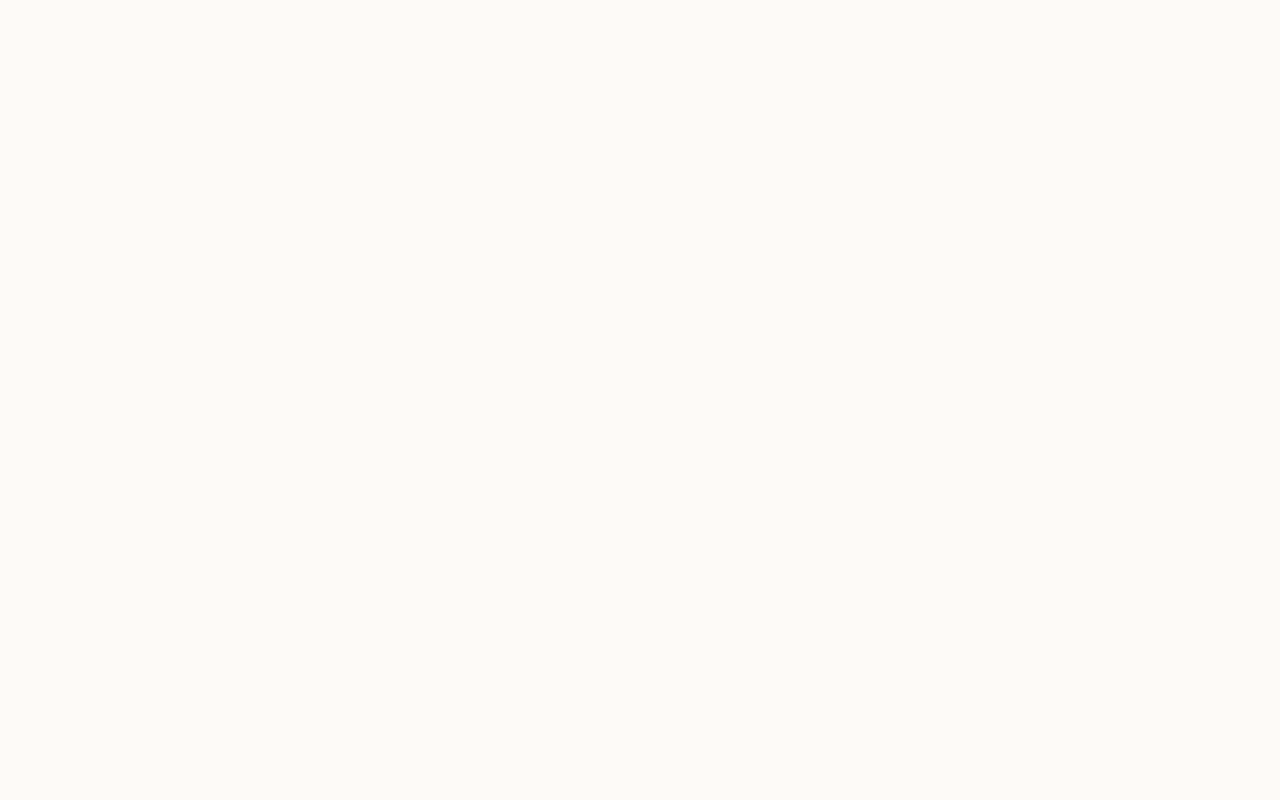
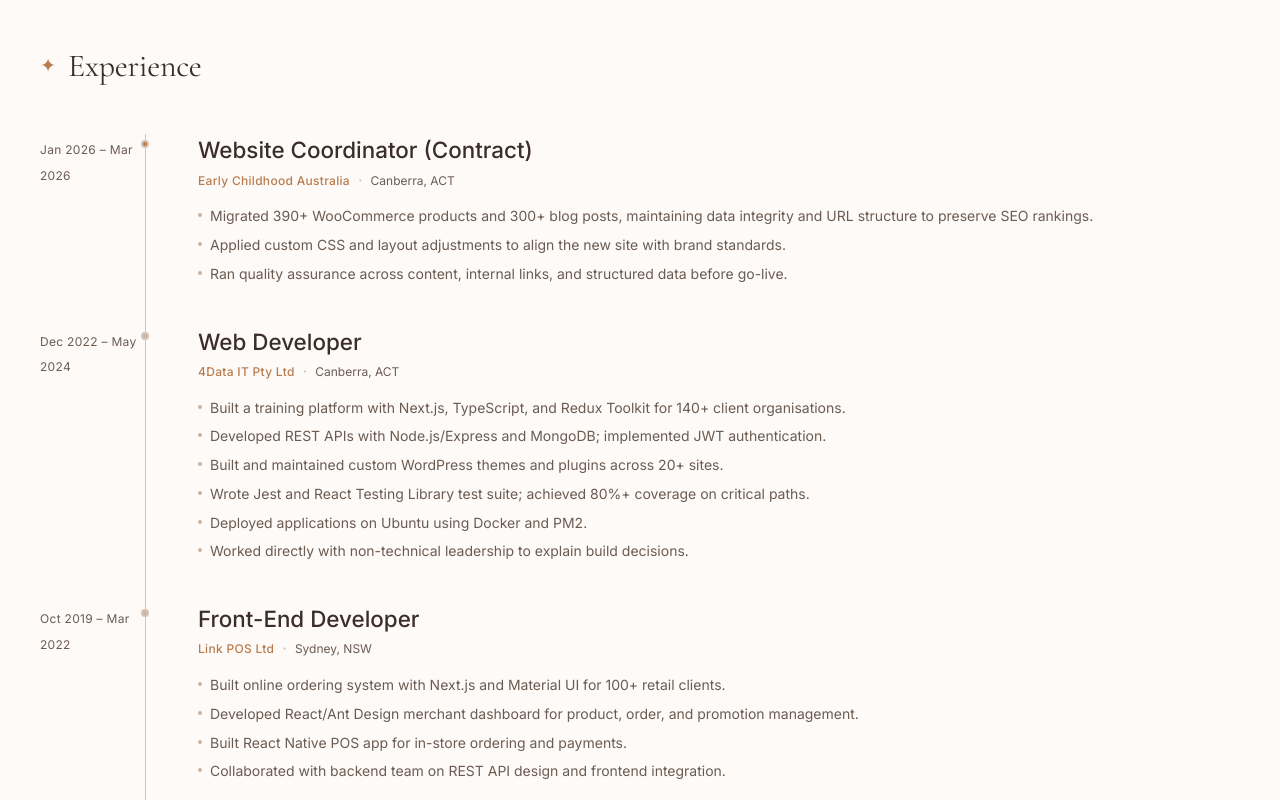
Before and after one commit to yulanh7/my-portfolio, a Next.js app: page / in a window 1280 px wide. Shown: the part 1340-2140 px from the top of the page. Before the commit the page ends 1335 px from the top, so only its background shows below. Built offline with nearby package versions, Linux system fonts and the light colour scheme.

Commit message:
feat(experience): add Experience timeline section and move education to Hero

```diff
--- a/src/app/page.tsx
+++ b/src/app/page.tsx
@@ -6,6 +6,7 @@
 import ProjectCard from "@/components/ProjectCard";
 import Footer from "@/components/Footer";
 import { projects } from "@/data/content";
+import Experience from "@/components/Experience";
 
 const CARD_WIDTH = 460 + 40; // card width + gap
 
@@ -115,6 +116,7 @@
         </div>
       </section>
       {/* next: Experience → bg-bg-primary */}
+      <Experience />
 
       <Footer />
     </>
--- /dev/null
+++ b/src/components/Experience.tsx
@@ -0,0 +1,93 @@
+"use client";
+
+import { experience, education } from "@/data/content";
+
+export default function Experience() {
+  return (
+    <section
+      id="experience"
+      className="py-20"
+      style={{ background: "rgba(253, 250, 247, 0.2)" }}
+    >
+      <div className="container">
+        {/* Section header */}
+        <div className="flex items-center gap-3 mb-12">
+          <span className="star-decoration text-accent-brown">✦</span>
+          <h2>Experience</h2>
+        </div>
+
+        {/* Timeline */}
+        <div className="relative">
+          {/* Vertical line */}
+          <div
+            className="absolute left-[105px] top-0 bottom-0 w-px"
+            style={{ background: "var(--color-border)" }}
+          />
+
+          {experience.map((item, index) => (
+            <div
+              key={index}
+              className="grid gap-6 pb-10 relative"
+              style={{ gridTemplateColumns: "110px 1fr" }}
+            >
+              {/* Dot on timeline */}
+              <div
+                className="absolute w-2 h-2 rounded-full"
+                style={{
+                  left: "101px",
+                  top: "6px",
+                  background:
+                    index === 0
+                      ? "var(--color-accent-brown)"
+                      : "var(--color-bg-accent)",
+                  border: "2px solid var(--color-border)",
+                }}
+              />
+
+              {/* Left — period */}
+              <div className="pt-0.5">
+                <span className="text-xs text-text-secondary tracking-wide leading-relaxed">
+                  {item.period}
+                </span>
+              </div>
+
+              {/* Right — content */}
+              <div className="pl-6">
+                {/* Title + company */}
+                <h3 className="text-text-primary mb-0.5">{item.title}</h3>
+                <div className="flex items-center gap-2 mb-3">
+                  <span
+                    className="text-xs font-medium tracking-wide"
+                    style={{ color: "var(--color-accent-brown)" }}
+                  >
+                    {item.company}
+                  </span>
+                  <span className="text-border">·</span>
+                  <span className="text-xs text-text-secondary">
+                    {item.location}
+                  </span>
+                </div>
+
+                {/* Bullets */}
+                <ul className="space-y-1.5">
+                  {item.bullets.map((bullet, i) => (
+                    <li
+                      key={i}
+                      className="flex gap-2 text-sm text-text-secondary leading-relaxed"
+                    >
+                      <span
+                        className="mt-2 flex-shrink-0 w-1 h-1 rounded-full"
+                        style={{ background: "var(--color-bg-accent)" }}
+                      />
+                      {bullet}
+                    </li>
+                  ))}
+                </ul>
+              </div>
+            </div>
+          ))}
+        </div>
+      </div>
+    </section>
+  );
+}
--- a/src/components/Hero.tsx
+++ b/src/components/Hero.tsx
@@ -1,6 +1,6 @@
 "use client";
 
-import { personal, skills } from "@/data/content";
+import { personal, skills, education } from "@/data/content";
 
 const delays = [
   0, 0.4, 0.8, 1.2, 1.6, 2.0, 2.4, 2.8, 0.2, 0.6, 1.0, 1.4, 1.8, 2.2, 2.6, 3.0,
@@ -33,7 +33,10 @@
 
             {/* Bio */}
             <p className=" mb-6">{personal.bio}</p>
-
+            <p className="text-xs text-text-secondary tracking-wide mb-6">
+              <span style={{ color: "var(--color-accent-green)" }}>✦</span>
+              &nbsp;{education.degree} · {education.school}
+            </p>
             {/* Wave line — between bio and skills */}
             <div className="wave-line mb-6">
               <svg
--- a/src/data/content.ts
+++ b/src/data/content.ts
@@ -7,7 +7,7 @@
   subtitleNote: "with Front-End project experience",
   location: "Canberra, Australia",
   status: "Open to work",
-  bio: "Front-end developer with 5+ years building and maintaining WordPress and React/Next.js applications. Master of IT from UTS. Track record of owning projects end-to-end — from architecture to deployment — and translating technical decisions for non-technical teams.",
+  bio: "Front-end developer with 5+ years building and maintaining WordPress and React/Next.js applications. Track record of owning projects end-to-end — from architecture to deployment — and translating technical decisions for non-technical teams.",
   email: "yulanh.tech@gmail.com",
   linkedin: "https://linkedin.com/in/yulan-huang",
   github: "https://github.com/yulanh7",
@@ -17,7 +17,7 @@
 
 export const education = {
   degree: "Master of Information Technology",
-  school: "University of Technology Sydney (UTS)",
+  school: "University of Technology Sydney",
   period: "2016 – 2018",
 };
 
@@ -104,3 +104,54 @@
     link: "https://canberra-ccc.org/",
   },
 ];
+
+// ── Experience ────────────────────────────────────────────
+
+export const experience = [
+  {
+    period: "Jan 2026 – Mar 2026",
+    title: "Website Coordinator (Contract)",
+    company: "Early Childhood Australia",
+    location: "Canberra, ACT",
+    bullets: [
+      "Migrated 390+ WooCommerce products and 300+ blog posts, maintaining data integrity and URL structure to preserve SEO rankings.",
+      "Applied custom CSS and layout adjustments to align the new site with brand standards.",
+      "Ran quality assurance across content, internal links, and structured data before go-live.",
+    ],
+  },
+  {
+    period: "Dec 2022 – May 2024",
+    title: "Web Developer",
+    company: "4Data IT Pty Ltd",
+    location: "Canberra, ACT",
+    bullets: [
+      "Built a training platform with Next.js, TypeScript, and Redux Toolkit for 140+ client organisations.",
+      "Developed REST APIs with Node.js/Express and MongoDB; implemented JWT authentication.",
+      "Built and maintained custom WordPress themes and plugins across 20+ sites.",
+      "Wrote Jest and React Testing Library test suite; achieved 80%+ coverage on critical paths.",
+      "Deployed applications on Ubuntu using Docker and PM2.",
+      "Worked directly with non-technical leadership to explain build decisions.",
+    ],
+  },
+  {
+    period: "Oct 2019 – Mar 2022",
+    title: "Front-End Developer",
+    company: "Link POS Ltd",
+    location: "Sydney, NSW",
+    bullets: [
+      "Built online ordering system with Next.js and Material UI for 100+ retail clients.",
+      "Developed React/Ant Design merchant dashboard for product, order, and promotion management.",
+      "Built React Native POS app for in-store ordering and payments.",
+      "Collaborated with backend team on REST API design and frontend integration.",
+    ],
+  },
+  {
+    period: "2018 – 2019",
+    title: "Web Developer",
+    company: "Various Clients",
+    location: "Sydney, NSW",
+    bullets: [
+      "Delivered React and WordPress websites for local businesses across retail and services.",
+    ],
+  },
+];
```
